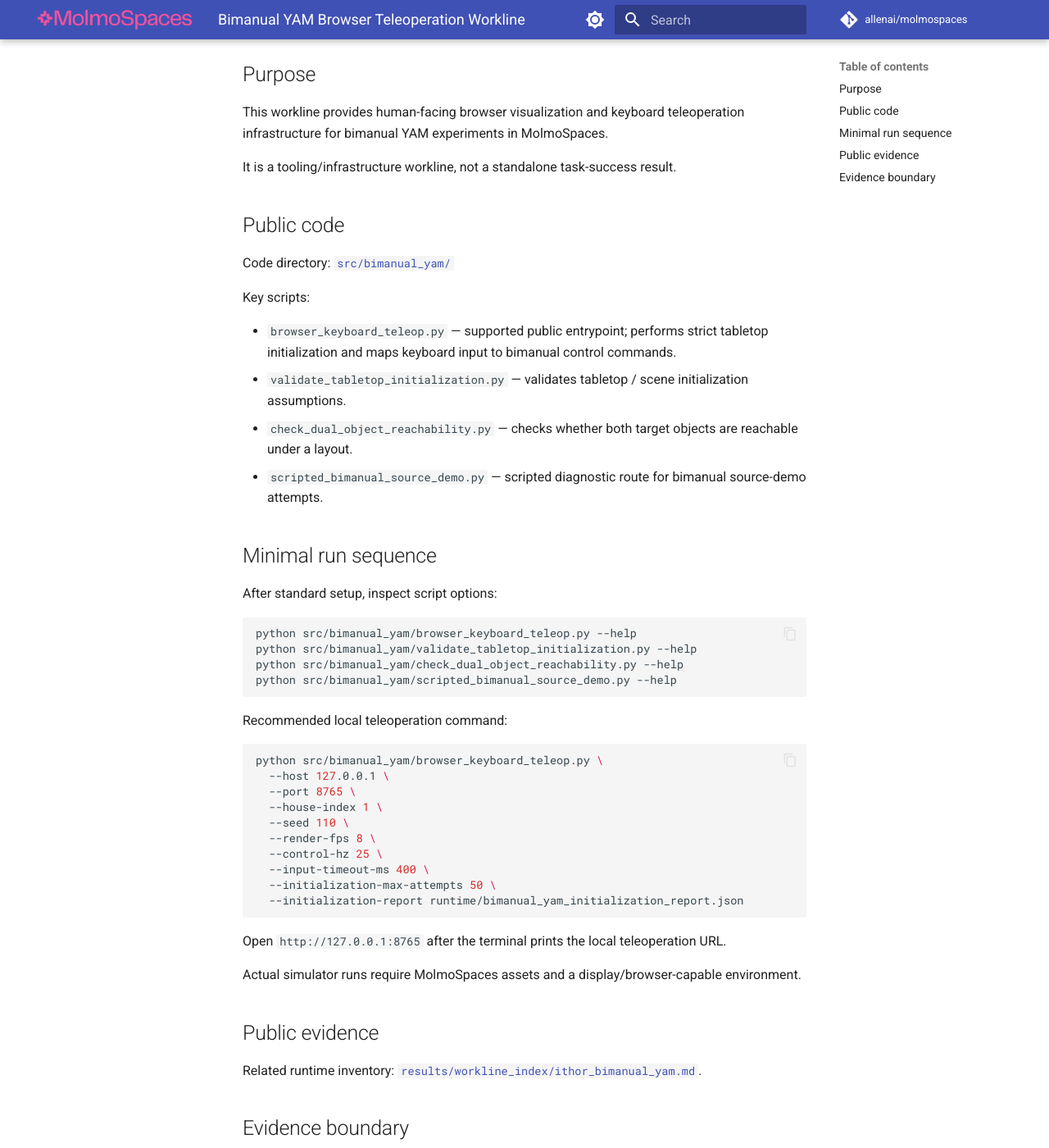
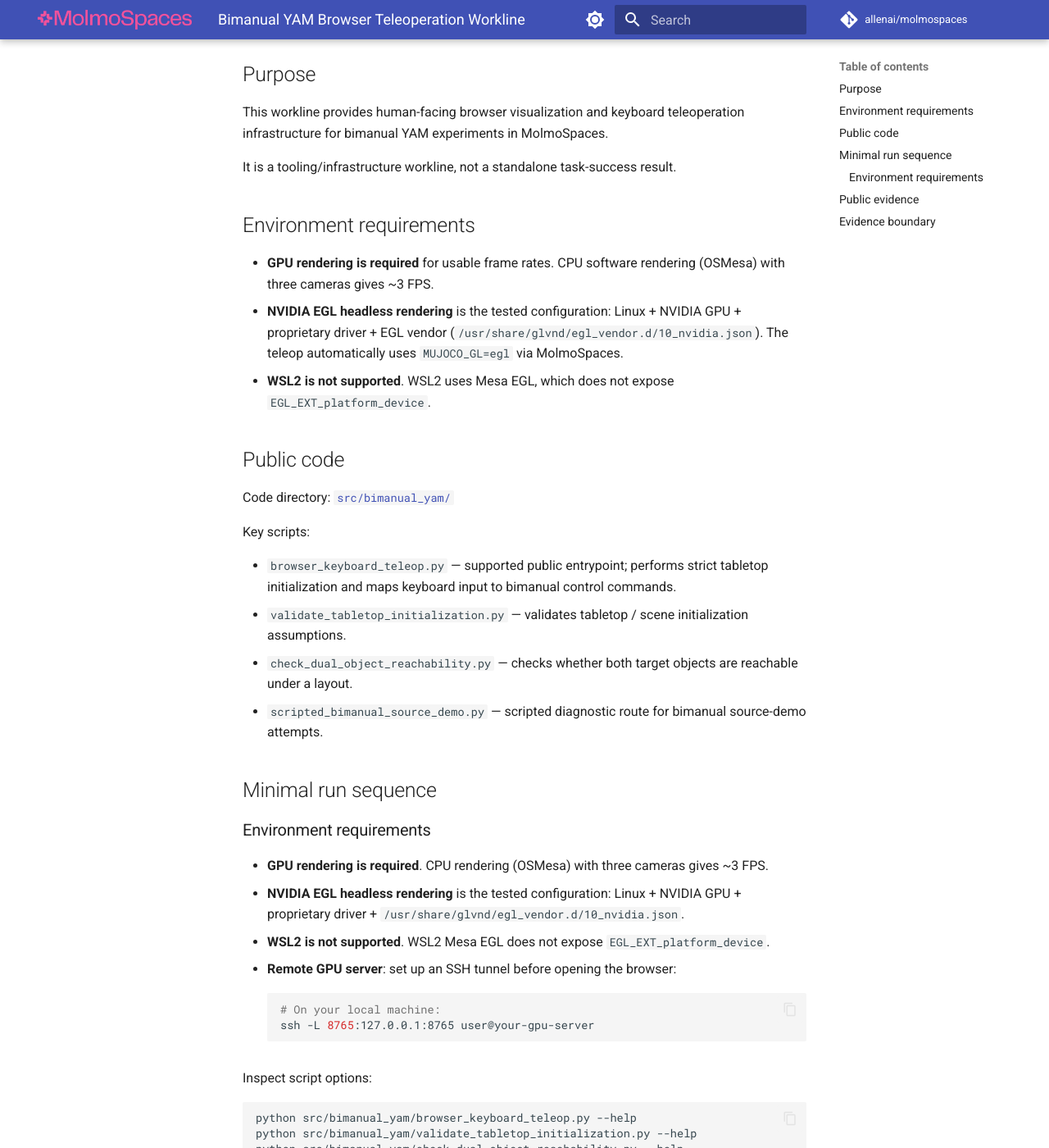
Before and after one commit to JinLong-Qin/molmospaces-integration, an MkDocs documentation site: the page built from docs/worklines/bimanual_yam_browser_teleop/README.md, in a window 1280 px wide and 1400 px high, scrolled down 196 px. Shown: the whole window at 82% size. Built offline with MkDocs 1.6.1 and Material for MkDocs 9.7.7, drawn with Linux system fonts in a browser that asks for light colours; comment, search, counter and statistics services are not loaded; some of the changed text lies outside the part shown.

Commit message:
Add environment requirements to README: PYTHONPATH, NVIDIA EGL, SSH tunnel
- Quick Start step 3: document PYTHONPATH fallback when pip install -e fails
  due to upstream MolmoSpaces missing build_editable (PEP 660)
- Bimanual YAM Browser Teleoperation: add Environment requirements section
  (GPU rendering required, NVIDIA EGL headless tested, WSL2 not supported)
- Bimanual YAM Browser Teleoperation: add Remote GPU server subsection
  with SSH tunnel command for remote-to-local browser access
- Sync same changes to README_zh.md and bimanual_yam_browser_teleop README

````diff
--- a/docs/worklines/bimanual_yam_browser_teleop/README.md
+++ b/docs/worklines/bimanual_yam_browser_teleop/README.md
@@ -5,6 +5,12 @@
 This workline provides human-facing browser visualization and keyboard teleoperation infrastructure for bimanual YAM experiments in MolmoSpaces.
 
 It is a tooling/infrastructure workline, not a standalone task-success result.
+
+## Environment requirements
+
+- **GPU rendering is required** for usable frame rates. CPU software rendering (OSMesa) with three cameras gives ~3 FPS.
+- **NVIDIA EGL headless rendering** is the tested configuration: Linux + NVIDIA GPU + proprietary driver + EGL vendor (`/usr/share/glvnd/egl_vendor.d/10_nvidia.json`). The teleop automatically uses `MUJOCO_GL=egl` via MolmoSpaces.
+- **WSL2 is not supported**. WSL2 uses Mesa EGL, which does not expose `EGL_EXT_platform_device`.
 
 ## Public code
 
@@ -19,7 +25,18 @@ Key scripts:
 
 ## Minimal run sequence
 
-After standard setup, inspect script options:
+### Environment requirements
+
+- **GPU rendering is required**. CPU rendering (OSMesa) with three cameras gives ~3 FPS.
+- **NVIDIA EGL headless rendering** is the tested configuration: Linux + NVIDIA GPU + proprietary driver + `/usr/share/glvnd/egl_vendor.d/10_nvidia.json`.
+- **WSL2 is not supported**. WSL2 Mesa EGL does not expose `EGL_EXT_platform_device`.
+- **Remote GPU server**: set up an SSH tunnel before opening the browser:
+  ```bash
+  # On your local machine:
+  ssh -L 8765:127.0.0.1:8765 user@your-gpu-server
+  ```
+
+Inspect script options:
 
 ```bash
 python src/bimanual_yam/browser_keyboard_teleop.py --help
@@ -28,7 +45,7 @@ python src/bimanual_yam/check_dual_object_reachability.py --help
 python src/bimanual_yam/scripted_bimanual_source_demo.py --help
 ```
 
-Recommended local teleoperation command:
+Recommended teleoperation command:
 
 ```bash
 python src/bimanual_yam/browser_keyboard_teleop.py \
@@ -43,9 +60,7 @@ python src/bimanual_yam/browser_keyboard_teleop.py \
   --initialization-report runtime/bimanual_yam_initialization_report.json
 ```
 
-Open `http://127.0.0.1:8765` after the terminal prints the local teleoperation URL.
-
-Actual simulator runs require MolmoSpaces assets and a display/browser-capable environment.
+Open `http://127.0.0.1:8765` after the terminal prints the teleoperation URL.
 
 ## Public evidence
 
````
Also changed, not shown: README.md (+29 -2 lines), README_zh.md (+29 -2 lines).
